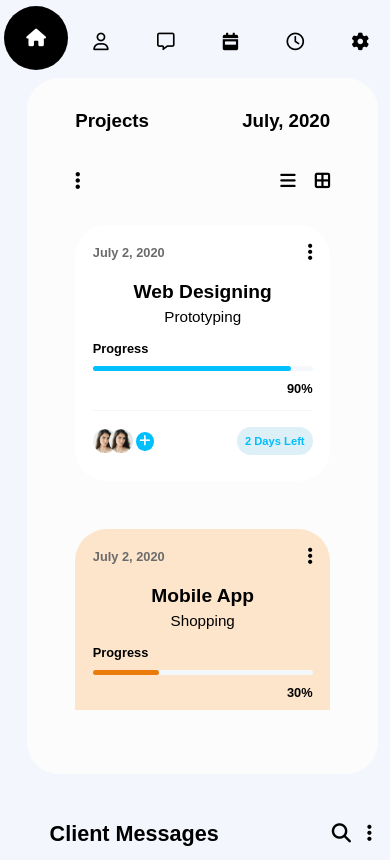
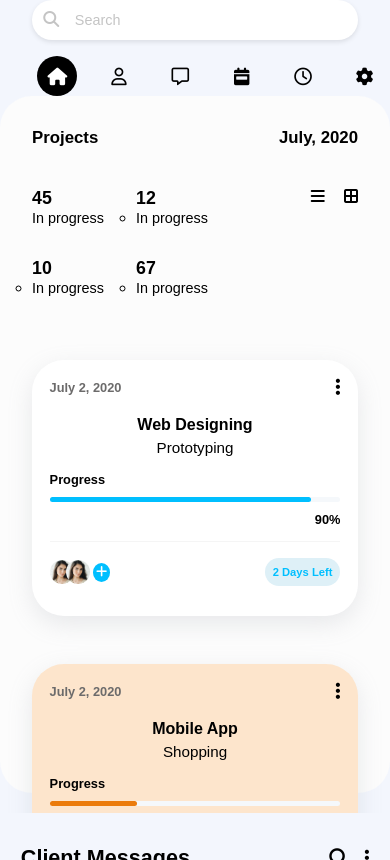
Before and after one commit to ayushi-gajera/Portfolio-Webpage, a website: page index.html in a window 390 px wide. Shown: the part 60-920 px from the top of the page. Drawn offline with Linux system fonts and the light colour scheme.

Commit message:
Add Project DashBoard

```diff
--- a/index.html
+++ b/index.html
@@ -33,7 +33,7 @@
 
       <div class="nav__right-heading">
         <!-- add btn -->
-        <div class="menu-items" id="menuItems">
+        <div class="menu-items">
           <div class="nav__add"><i class="fa-solid fa-plus"></i></div>
 
           <!-- notification-icon -->
@@ -50,13 +50,13 @@
         </div>
       </div>
 
-      <div class="menu" id="menuToggle">
-        <i class="fas fa-bars"></i>
-      </div>
     </nav>
-
+    <div class="searchbar">
+      <i class="fa-solid fa-magnifying-glass"></i>
+      <input type="text" placeholder="Search" class="searchbar__search">
+    </div>
     <section class="main-section">
-      <aside class="aside-items" id="asideItems">
+      <aside class="aside-items">
         <ul class="icons">
           <li class="icons__home"><i class="fa-solid fa-house"></i></li>
           <li><i class="fa-regular fa-user"></i></li>
@@ -70,13 +70,13 @@
       <div class="project">
         <!-- title -->
         <div class="project__details">
-          <h3>Projects</h3>
-          <h3>July, 2020</h3>
+          <h2>Projects</h2>
+          <h2>July, 2020</h2>
         </div>
 
         <!-- menu-list -->
         <div class="project__menu">
-          <ul class="project__menu__list" id="project__menu__list1">
+          <ul class="project__menu__list">
 
             <div class="project__menu__list__item">
               <h3>45</h3>
@@ -106,9 +106,6 @@
               </li>
             </div>
           </ul>
-          <div class="menu" id="listToggle">
-            <i class="fa-solid fa-ellipsis-vertical"></i>
-          </div>
           <div class="project__menu__icon">
             <i class="fa-solid fa-bars"></i>
             <i class="fas fa-border-all"></i>
@@ -117,7 +114,6 @@
 
         <!-- cards -->
         <div class="project-card">
-          <!-- <div class="withLine"> -->
           <div class="project-card__1">
             <div class="project-card__1__nav">
               <p>July 2, 2020</p>
@@ -148,7 +144,7 @@
 
             <div class="hover-lines">
               <div class="line"></div>
-              <div class="line2"></div>
+              <div class="line"></div>
             </div>
           </div>
 
@@ -181,7 +177,7 @@
             </div>
             <div class="hover-lines2">
               <div class="line"></div>
-              <div class="line2"></div>
+              <div class="line"></div>
             </div>
           </div>
 
@@ -214,7 +210,7 @@
             </div>
             <div class="hover-lines3">
               <div class="line"></div>
-              <div class="line2"></div>
+              <div class="line"></div>
             </div>
           </div>
 
@@ -247,7 +243,7 @@
             </div>
             <div class="hover-lines4">
               <div class="line"></div>
-              <div class="line2"></div>
+              <div class="line"></div>
             </div>
           </div>
 
@@ -280,7 +276,7 @@
             </div>
             <div class="hover-lines">
               <div class="line"></div>
-              <div class="line2"></div>
+              <div class="line"></div>
             </div>
           </div>
 
@@ -313,7 +309,7 @@
             </div>
             <div class="hover-lines2">
               <div class="line"></div>
-              <div class="line2"></div>
+              <div class="line"></div>
             </div>
           </div>
 
@@ -346,7 +342,7 @@
             </div>
             <div class="hover-lines3">
               <div class="line"></div>
-              <div class="line2"></div>
+              <div class="line"></div>
             </div>
           </div>
 
@@ -379,7 +375,7 @@
             </div>
             <div class="hover-lines4">
               <div class="line"></div>
-              <div class="line2"></div>
+              <div class="line"></div>
             </div>
           </div>
 
@@ -405,7 +401,7 @@
             <div class="message-section__chats__messages__details">
               <div class="message-section__chats__messages__details__icon">
                 <h4>David</h4>
-                <i class="fa-regular fa-star"></i>
+                <div class="fav"></div>
               </div>
               <p>Lorem, ipsum dolor sit amet consectetur adipisicing elit. Lorem, ipsum dolor sit adipisicing sit amet
                 consectetur adipisicing amet elit.</p>
@@ -418,7 +414,7 @@
             <div class="message-section__chats__messages__details">
               <div class="message-section__chats__messages__details__icon">
                 <h4>David</h4>
-                <i class="fa-regular fa-star"></i>
+                <div class="fav"></div>
               </div>
               <p>Lorem, ipsum dolor sit amet consectetur adipisicing elit. Lorem, ipsum dolor sit adipisicing sit amet
                 consectetur adipisicing amet elit.</p>
@@ -431,7 +427,7 @@
             <div class="message-section__chats__messages__details">
               <div class="message-section__chats__messages__details__icon">
                 <h4>David</h4>
-                <i class="fa-regular fa-star"></i>
+                <div class="fav"></div>
               </div>
               <p>Lorem, ipsum dolor sit amet consectetur adipisicing elit. Lorem, ipsum dolor sit adipisicing sit amet
                 consectetur adipisicing amet elit.</p>
@@ -444,7 +440,7 @@
             <div class="message-section__chats__messages__details">
               <div class="message-section__chats__messages__details__icon">
                 <h4>David</h4>
-                <i class="fa-regular fa-star"></i>
+                <div class="fav"></div>
               </div>
               <p>Lorem, ipsum dolor sit amet consectetur adipisicing elit. Lorem, ipsum dolor sit adipisicing sit amet
                 consectetur adipisicing amet elit.</p>
@@ -457,7 +453,7 @@
             <div class="message-section__chats__messages__details">
               <div class="message-section__chats__messages__details__icon">
                 <h4>David</h4>
-                <i class="fa-regular fa-star"></i>
+                <div class="fav"></div>
               </div>
               <p>Lorem, ipsum dolor sit amet consectetur adipisicing elit. Lorem, ipsum dolor sit adipisicing sit amet
                 consectetur adipisicing amet elit.</p>
@@ -470,7 +466,7 @@
             <div class="message-section__chats__messages__details">
               <div class="message-section__chats__messages__details__icon">
                 <h4>David</h4>
-                <i class="fa-regular fa-star"></i>
+                <div class="fav"></div>
               </div>
               <p>Lorem, ipsum dolor sit amet consectetur adipisicing elit. Lorem, ipsum dolor sit adipisicing sit amet
                 consectetur adipisicing amet elit.</p>
@@ -483,34 +479,18 @@
             <div class="message-section__chats__messages__details">
               <div class="message-section__chats__messages__details__icon">
                 <h4>David</h4>
-                <i class="fa-regular fa-star"></i>
+                <div class="fav"></div>
               </div>
               <p>Lorem, ipsum dolor sit amet consectetur adipisicing elit. Lorem, ipsum dolor sit adipisicing sit amet
                 consectetur adipisicing amet elit.</p>
               <p class="message-section__chats__messages__date">21 July</p>
             </div>
           </div>
-
         </div>
       </div>
     </section>
 
   </main>
-
-  <script>
-    document.getElementById("menuToggle").addEventListener("click", function () {
-      const menuItems = document.getElementById("menuItems");
-      menuItems.classList.toggle("show");
-    });
-    document.getElementById("listToggle").addEventListener("click", function () {
-      const listItem = document.getElementById("project__menu__list1");
-      listItem.classList.toggle("listDisplay");
-    });
-    document.getElementById("asideToggle").addEventListener("click", function () {
-      const asideItems = document.getElementById("asideItems");
-      asideItems.classList.toggle("display");
-    });
-  </script>
 </body>
 
 </html>
--- a/scss/base/_typography.scss
+++ b/scss/base/_typography.scss
@@ -2,8 +2,10 @@
     color: $color-black;
     font-size: 2rem;
     font-weight: 700;
+    margin-left: -1rem;
 
     @include respond(tab-land) {
+        margin-left: -0.4rem;
         font-size: 1.9rem;
     }
 
@@ -16,10 +18,10 @@
     }
 
     @include respond(tablet) {
-        display: none;
+        font-size: 1.3rem;
     }
 
     @include respond(phone) {
-        display: none;
+        font-size: 1.25rem;
     }
 }
--- a/scss/components/_cards.scss
+++ b/scss/components/_cards.scss
@@ -1,5 +1,5 @@
 .hover-lines {
-    margin-top: 2rem;
+    margin-top: 2.5rem;
     width: 100%;
     display: flex;
     flex-direction: column;
@@ -16,12 +16,6 @@
     background-color: #00c0ff;
 }
 
-.hover-lines .line2 {
-    width: 60%;
-    height: 2px;
-    background-color: #00c0ff;
-}
-
 .project-card__1:hover .hover-lines {
     opacity: 1;
     transform: translateY(0);
@@ -33,6 +27,7 @@
     border-radius: 2rem;
     height: 16rem;
     padding: 1.1rem;
+    box-shadow: rgba(149, 157, 165, 0.2) 0px 8px 24px;
 
     &__nav {
         display: flex;
@@ -175,7 +170,7 @@
 }
 
 .hover-lines2 {
-    margin-top: 2rem;
+    margin-top: 2.5rem;
     width: 100%;
     display: flex;
     flex-direction: column;
@@ -192,12 +187,6 @@
     background-color: rgb(235, 123, 11);
 }
 
-.hover-lines2 .line2 {
-    width: 60%;
-    height: 2px;
-    background-color: rgb(235, 123, 11);
-}
-
 .project-card__2:hover .hover-lines2 {
     opacity: 1;
     transform: translateY(0);
@@ -209,6 +198,7 @@
     border-radius: 2rem;
     height: 16rem;
     padding: 1.1rem;
+    box-shadow: rgba(149, 157, 165, 0.2) 0px 8px 24px;
 
         &__progress-bar-fill {
             height: 100%;
@@ -249,7 +239,7 @@
 }
 
 .hover-lines3 {
-    margin-top: 2rem;
+    margin-top: 2.5rem;
     width: 100%;
     display: flex;
     flex-direction: column;
@@ -266,12 +256,6 @@
     background-color: rgb(0, 168, 11);
 }
 
-.hover-lines3 .line2 {
-    width: 60%;
-    height: 2px;
-    background-color: rgb(0, 168, 11);
-}
-
 .project-card__3:hover .hover-lines3 {
     opacity: 1;
     transform: translateY(0);
@@ -283,6 +267,8 @@
     border-radius: 2rem;
     height: 16rem;
     padding: 1.1rem;
+    box-shadow: rgba(149, 157, 165, 0.2) 0px 8px 24px;
+
         &__progress-bar-fill {
             height: 100%;
             background-color: rgb(0, 168, 11);
@@ -322,7 +308,7 @@
 }
 
 .hover-lines4 {
-    margin-top: 2rem;
+    margin-top: 2.5rem;
     width: 100%;
     display: flex;
     flex-direction: column;
@@ -339,12 +325,6 @@
     background-color: palevioletred;
 }
 
-.hover-lines4 .line2 {
-    width: 60%;
-    height: 2px;
-    background-color: palevioletred;
-}
-
 .project-card__4:hover .hover-lines4 {
     opacity: 1;
     transform: translateY(0);
@@ -356,6 +336,7 @@
     border-radius: 2rem;
     height: 16rem;
     padding: 1.1rem;
+    box-shadow: rgba(149, 157, 165, 0.2) 0px 8px 24px;
 
         &__progress-bar-fill {
             height: 100%;
--- a/scss/components/_chats.scss
+++ b/scss/components/_chats.scss
@@ -1,9 +1,27 @@
+.fav {
+
+    margin-top: -0.3rem;
+}
+
+.message-section__chats__messages__details__icon .fav:before {
+    font-size: 1.5rem;
+    content: '\2606';
+    color: #000000;
+    text-shadow: 0 0 1px #333;
+  }
+
+  .message-section__chats__messages:hover .fav:before {
+    content: '\2605';
+    color: black;
+  }
+
 .message-section__heading {
     display: flex;
     justify-content: space-between;
     align-items: center;
-    padding: 1.5rem;
-    padding-right: 2rem;
+    padding: 1rem;
+    padding-right: 1.8rem;
+    width: 100%;
     position: relative;
 
     @include respond(tab-land) {
@@ -31,7 +49,6 @@
     border-bottom: 1px solid $color-text-grey;
 
     @include respond(tab-land) {
-        padding: 1rem;
 
         &__icons {
             font-size: 1rem;
@@ -40,7 +57,7 @@
     }
 
     @include respond(tab-mini) {
-        padding: 0.9rem;
+        padding: 1.3rem;
 
         &__icons {
             font-size: 0.9rem;
@@ -66,7 +83,7 @@
 .message-section__chats__messages {
 
     padding: 1.2rem;
-    padding-right: 2rem;
+    padding-right: 1.8rem;
     display: flex;
     gap: 1rem;
     position: relative;
@@ -74,19 +91,11 @@
     border-bottom: 1px solid $color-text-grey;
 
     @include respond(tab-mini) {
-        padding: 1rem;
+        padding: 1.3rem;
     }
 
     @include respond(tab-port) {
-        padding: 0.5rem;
-    }
-
-    @include respond(tablet) {
-        padding: 1.2rem;
-    }
-
-    @include respond(phone) {
-        padding: 1.2rem;
+        padding: 1rem;
     }
 
     &__details {
@@ -97,28 +106,6 @@
         &__icon {
             display: flex;
             justify-content: space-between;
-
-            .fav {
-                text-indent: 9999px;
-                white-space: nowrap;
-                cursor: pointer;
-                width: 30px;
-                font-size: 1.6rem;
-
-                &:before {
-                  content: '\2606';
-                  color: #000000;
-                  text-shadow: 0 0 1px #333;
-                  text-indent: -9999px;
-                  display: inline-block;
-                }
-
-                &:hover:before,
-                &:focus:before {
-                  content: '\2605';
-                  color: black;
-                }
-            }
         }
 
         &__img {
@@ -191,7 +178,6 @@
             }
 
             @include respond(tab-port) {
-                max-width: 40rem;
                 font-size: 0.8rem;
             }
 
@@ -231,11 +217,10 @@
             background-color: #ffffff;
             box-shadow: 0 4px 8px rgba(0, 0, 0, 0.1);
             transform: scale(1.02);
-            margin-left: 0.5rem;
             border-radius: 0.5rem;
             transition: all 0.3s;
             height: 8.2rem;
-            width: 97%;
+            width: 100%;
 
         @include respond(tab-land) {
             height: 8.8rem;
@@ -246,15 +231,15 @@
         }
 
         @include respond(tab-port) {
-            height: 5.8rem;
+            height: 6.5rem;
         }
 
         @include respond(tablet) {
-            height: 8rem;
+            height: 7.8rem;
         }
 
         @include respond(phone) {
-            height: 10.5rem;
+            height: 9rem;
         }
     }
 
--- a/scss/components/_projects.scss
+++ b/scss/components/_projects.scss
@@ -1,25 +1,23 @@
-.menu {
-    cursor: pointer;
-    display: none;
-}
-
 .project {
-    font-size: 1.2rem;
-
     &__details {
+        padding: 0rem 2rem;
         display: flex;
         justify-content: space-between;
 
-        @include respond(tab-mini) {
-            font-size: 1.1rem;
+        @include respond(tab-land) {
+            font-size: 0.9rem;
         }
 
-        @include respond(tab-port) {
-            font-size: 1rem;
+        @include respond(tab-mini) {
+            font-size: 0.75rem;
+        }
+
+        @include respond(tablet) {
+            font-size: 0.7rem;
         }
 
         @include respond(phone) {
-            font-size: 1rem;
+            font-size: 0.7rem;
         }
     }
 
@@ -28,6 +26,7 @@
         margin-bottom: 1rem;
         margin-top: 2.5rem;
         display: flex;
+        padding: 0rem 2rem;
         justify-content: space-between;
 
         &__list {
@@ -39,6 +38,10 @@
                 font-size: 0.95rem;
             }
 
+            @include respond(phone) {
+                flex-wrap: wrap;
+            }
+
             &__item li div{
                 font-size: 0.75rem;
 
@@ -47,11 +50,11 @@
                 }
 
                 @include respond(tablet) {
-                    font-size: 0.85rem;
+                    font-size: 0.8rem;
                 }
 
                 @include respond(phone) {
-                    font-size: 1rem;
+                    font-size: 0.9rem;
                 }
             }
             :first-child {
@@ -73,39 +76,7 @@
 
             @include respond(tablet) {
                 gap: 1.2rem;
-                font-size: 1.1rem;
-            }
-        }
-
-        @include respond(phone) {
-
-            .menu {
-                display: block;
-                cursor: pointer;
-                font-size: 20px;
-                margin-top: -0.1rem;
-                margin-right: 1rem;
-            }
-
-            .project__menu__list {
-                display: none;
-                list-style: none;
-                position: absolute;
-                top: 220px;
-                left: 100px;
-                background-color: #fff;
-                border: 1px solid #ddd;
-                border-radius: 5px;
-                padding: 10px;
-                z-index: 1;
-                max-width: 10rem;
-                flex-wrap: wrap;
-                height: 18rem;
-                box-shadow: 0 4px 8px rgba(0, 0, 0, 0.1);
-            }
-
-            .listDisplay {
-                display: flex;
+                font-size: 1rem;
             }
         }
     }
--- a/scss/layouts/_navbar.scss
+++ b/scss/layouts/_navbar.scss
@@ -2,89 +2,63 @@
     display: flex;
 }
 
-.menu {
-    cursor: pointer;
+.searchbar {
     display: none;
+    align-items: center;
+    background-color: $color-white;
+    border-radius: 2rem;
+    padding: 0.7rem 0.7rem;
+    box-shadow: 0px 2px 5px rgba(0, 0, 0, 0.1);
+    max-width: 34rem;
+
+    @include respond(tablet) {
+        display: block;
+        margin: 1rem 2rem;
+    }
+
+    &__search {
+        border: none;
+        outline: none;
+        font-size: 1rem;
+        width: 9rem;
+    }
+    ::before {
+        color: $color-text-grey;
+        margin-right: 0.7rem;
+    }
+    ::placeholder {
+        color: $color-text-grey;
+        font-size: 0.9rem;
+    }
 }
-
 .nav {
     display: flex;
     justify-content: space-between;
     padding-top: 1.5rem;
 
     &__left-heading {
-        margin-left: 2.2rem;
+        margin-left: 2.5rem;
         display: flex;
         align-items: center;
         gap: 5.5rem;
 
         @include respond(tab-land) {
-            gap: 4rem;
+            gap: 4.9rem;
         }
 
         @include respond(tab-port) {
-            gap: 1.5rem;
+            gap: 1.9rem;
+        }
+
+        @include respond(tablet) {
+            gap: 1rem;
+            flex-direction: column;
+            align-items: start;
         }
     }
 
     &__right-heading {
         margin-right: 2rem;
-    }
-
-    @include respond(tablet) {
-
-        .menu {
-            display: block;
-            cursor: pointer;
-            font-size: 20px;
-            margin-top: 0.2rem;
-            margin-right: 1rem;
-        }
-
-        .menu-items {
-            display: none;
-            position: absolute;
-            top: 52px;
-            right: 30px;
-            background-color: #fff;
-            border: 1px solid #ddd;
-            border-radius: 5px;
-            padding: 10px;
-            z-index: 1;
-            box-shadow: 0 4px 8px rgba(0, 0, 0, 0.1);
-        }
-
-        .show {
-            display: flex;
-        }
-    }
-
-    @include respond(phone) {
-
-        .menu {
-            display: block;
-            cursor: pointer;
-            font-size: 20px;
-            margin-top: 0.2rem;
-            margin-right: 1rem;
-        }
-
-        .menu-items {
-            display: none;
-            position: absolute;
-            top: 52px;
-            right: 30px;
-            background-color: #fff;
-            border: 1px solid #ddd;
-            border-radius: 5px;
-            padding: 10px;
-            z-index: 1;
-            box-shadow: 0 4px 8px rgba(0, 0, 0, 0.1);
-        }
-
-        .show {
-            display: flex;
-        }
     }
 
     .nav__lines {
@@ -128,11 +102,8 @@
         }
 
         @include respond(tablet) {
+            display: none;
             width: 17rem;
-        }
-
-        @include respond(phone) {
-            width: 12rem;
         }
 
         &__search {
@@ -181,11 +152,12 @@
         @include respond(phone) {
             background-color: $color-black;
             border-radius: 50%;
-            height: 2rem;
-            width: 2rem;
+            height: 1.7rem;
+            width: 1.7rem;
             display: flex;
             align-items: center;
             justify-content: center;
+            margin-right: 0.4rem;
         }
     }
 
@@ -204,6 +176,13 @@
             position: absolute;
             left: 1rem;
             top: 0.4rem;
+
+            @include respond(phone) {
+                left: 0.9rem;
+                top: 0.4rem;
+                height: 0.3rem;
+                width: 0.3rem;
+            }
         }
 
         @include respond(tab-land) {
@@ -217,6 +196,11 @@
         @include respond(tab-port) {
             padding-right: 0.8rem;
         }
+
+        @include respond(phone) {
+            font-size: 1.5rem;
+            padding-right: 0.5rem;
+        }
     }
     &__profile {
         display: flex;
@@ -225,6 +209,9 @@
 
         @include respond(tab-port) {
             font-size: 1rem;
+        }
+        @include respond(phone) {
+            gap: 0.5rem;
         }
 
         &__img {
@@ -243,6 +230,11 @@
                 height: 1.8rem;
                 width: 1.8rem;
             }
+            @include respond(phone) {
+                margin-left: 0.5rem;
+                height: 1.7rem;
+                width: 1.7rem;
+            }
         }
     }
 }
--- a/scss/layouts/_sidebar.scss
+++ b/scss/layouts/_sidebar.scss
@@ -7,11 +7,19 @@
 .aside-items {
     @include respond(tab-port) {
         margin-top: -2rem;
-        margin-bottom: 2rem;
+        margin-bottom: 2.4rem;
 
         .icons {
             display: flex;
             justify-content: space-evenly;
+        }
+
+        .icons .icons__home {
+            height: 3rem;
+            width: 3rem;
+            background-color: #000;
+            color: $color-white;
+            border-radius: 50%;
         }
     }
 
@@ -30,6 +38,13 @@
         .icons {
             display: flex;
             justify-content: space-evenly;
+        }
+        .icons .icons__home {
+            height: 2.5rem;
+            width: 2.5rem;
+            background-color: #000;
+            color: $color-white;
+            border-radius: 50%;
         }
     }
 }
@@ -56,6 +71,16 @@
     justify-content: center;
     flex-direction: column;
 
+    @include respond(tab-port) {
+        height: 3rem;
+        width: 3rem;
+    }
+
+    @include respond(phone) {
+        height: 2.5rem;
+        width: 2.5rem;
+    }
+
     i {
         display: flex;
         justify-content: center;
@@ -70,6 +95,21 @@
         color: $color-white;
         border-radius: 50%;
         cursor: pointer;
+
+        @include respond(tab-port) {
+            height: 3rem;
+            width: 3rem;
+        }
+
+        @include respond(tablet) {
+            height: 3rem;
+            width: 3rem;
+        }
+
+        @include respond(phone) {
+            height: 2.5rem;
+            width: 2.5rem;
+        }
     }
 
     @include respond(tab-land) {
--- a/scss/pages/_home.scss
+++ b/scss/pages/_home.scss
@@ -24,7 +24,6 @@
 
     @include respond(tablet) {
         display: block;
-        margin: 3rem 0.2rem;
     }
 
     @include respond(phone) {
@@ -38,17 +37,18 @@
     background-color: #fcfcfc;
     border-radius: 2rem;
     width: 61.5%;
-    height: 88%;
-    padding: 0rem 3rem;
+    height: 85%;
     padding-top: 2rem;
 
     @include respond(tab-port) {
+        margin-left: -1rem;
         height: 75%;
-        width: 90%;
+        width: 100%;
     }
 }
 
 .project-card {
+    padding: 2rem;
     height: 73%;
     display: grid;
     grid-template-columns: repeat(auto-fill, minmax(200px, 1fr));
@@ -64,16 +64,15 @@
 }
 
 .message-section {
-    width: 32%;
+    width: 35%;
     height: 99%;
     margin-top: -1.1rem;
-    margin-right: 2rem;
     position: relative;
 
     @include respond(tab-port) {
         margin-top: 2rem;
-        margin-left: 2rem;
-        width: 90%;
+        margin-left: -1rem;
+        width: 100%;
     }
 }
 
@@ -86,14 +85,6 @@
     width: 100%;
 
     @include respond(tab-mini) {
-        height: 76%;
-    }
-
-    @include respond(tablet) {
-        height: 66%;
-    }
-
-    @include respond(phone) {
-        height: 66%;
+        height: 100%;
     }
 }
```
Also changed, not shown: scss/main.css, 1 other file.
